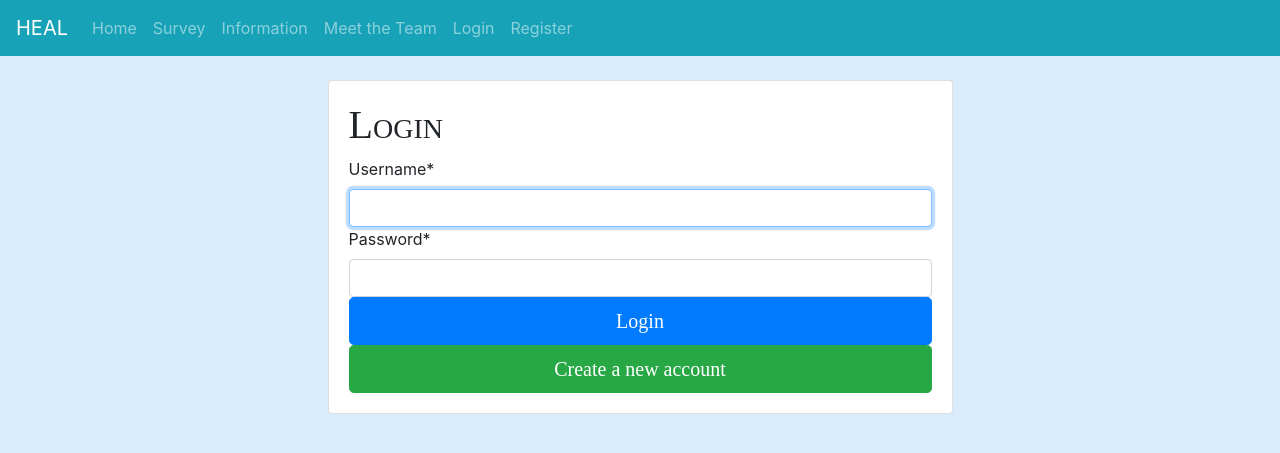
After one commit to yashd2037/HEAL, a Django app: page /login/ in a window 1280 px wide. The commit adds this page. Shown: the top 453 px of the page. Run offline with Django 3.2, Linux system fonts and the light colour scheme; some libraries are stand-ins or nearby versions.

Commit message:
Nick Sprint 3 Commit 3

```diff
--- a/HEALSurvey/views.py
+++ b/HEALSurvey/views.py
@@ -1,11 +1,40 @@
 from django.shortcuts import render, redirect, get_object_or_404
 from .forms import TopicForm, QuestionForm
+from django.contrib.auth.forms import UserCreationForm, AuthenticationForm
+from django.contrib.auth import login, logout
 from django.http import HttpResponse
 from .models import Topics, Question
 
 
 def home(request):  # Renders home page
     return render(request, 'IntroPage.html')
+
+def login_view(request):
+    if request.method == 'POST':
+        form = AuthenticationForm(data=request.POST)
+        if form.is_valid():
+            user = form.get_user()
+            login(request, user)
+            return redirect('home')
+    else:
+        form = AuthenticationForm()
+    return render(request, 'Login.html', {'form': form})
+
+
+def logout_view(request):
+    logout(request)
+    return redirect('home')
+
+
+def register_view(request):
+    if request.method == 'POST':
+        form = UserCreationForm(request.POST)
+        if form.is_valid():
+            form.save()
+            return redirect('login')
+    else:
+        form = UserCreationForm()
+    return render(request, 'Register.html', {'form': form})
 
 
 def topic(request):  # Checks the validity of the form and saves if valid, otherwise it renders the topic page
--- a/djangoProject/urls.py
+++ b/djangoProject/urls.py
@@ -9,5 +9,8 @@ urlpatterns = [
     path('team/', views.team, name='team'),
     path('index/', views.index, name='index'),
     path('<int:question_id>/', views.survey, name='survey'),
+    path('login/', views.login_view, name="login"),
+    path('logout/', views.logout_view, name="logout"),
+    path('register/', views.register_view, name="register"),
     path('video/', views.video, name='video')
 ]
--- a/templates/Base.html
+++ b/templates/Base.html
@@ -32,6 +32,20 @@
                 <li class="nav-item">
                     <a class="nav-link" href="{% url 'team' %}">Meet the Team</a>
                 </li>
+
+                {% if user.is_authenticated %}
+                    <li class="nav-item">
+                        <a class="nav-link" href="{% url 'logout' %}">Logout {{user.username}}</a>
+                    </li>
+                {% else %}
+                    <li class="nav-item">
+                        <a class="nav-link" href={% url 'login' %}>Login</a>
+                    </li>
+                    <li class="nav-item">
+                        <a class="nav-link" href={% url 'register' %}>Register</a>
+                    </li>
+
+                {% endif %}
             </ul>
         </div>
     </nav>
--- /dev/null
+++ b/templates/Login.html
@@ -0,0 +1,23 @@
+{% extends 'Base.html' %}
+{% load crispy_forms_tags %}
+{% load static %}
+
+{% block body %}
+	<br>
+    <div class="row justify-content-center">
+        <div class="col-6">
+            <div class="card">
+                <div class="card-body">
+                    <h1>Login</h1>
+                    <form action="{% url 'login' %}" method="post" novalidate>
+                        {% csrf_token %}
+                        {{ form|crispy }}
+                        <button type="submit" class="btn btn-primary btn-block btn-lg"><i class="fas fa-sign-in-alt"></i> Login</button>
+                    </form>
+                    <hr>
+                    <a href="{% url 'register' %}" class="btn btn-success btn-block btn-lg"><i class="fas fa-plus"></i> Create a new account</a>
+                </div>
+            </div>
+        </div>
+    </div>
+{% endblock %}
```
Also changed, not shown: templates/Register.html (added, +21 -0 lines), db.sqlite3.
